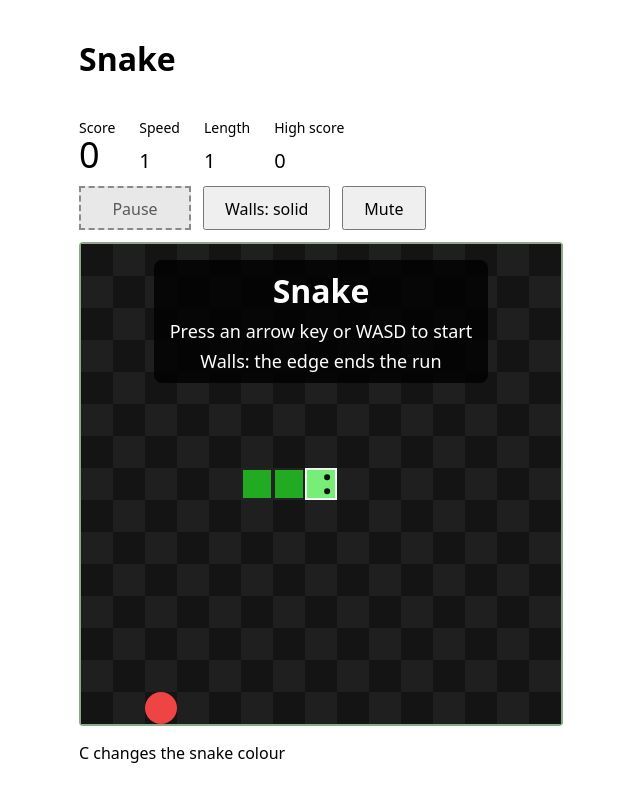
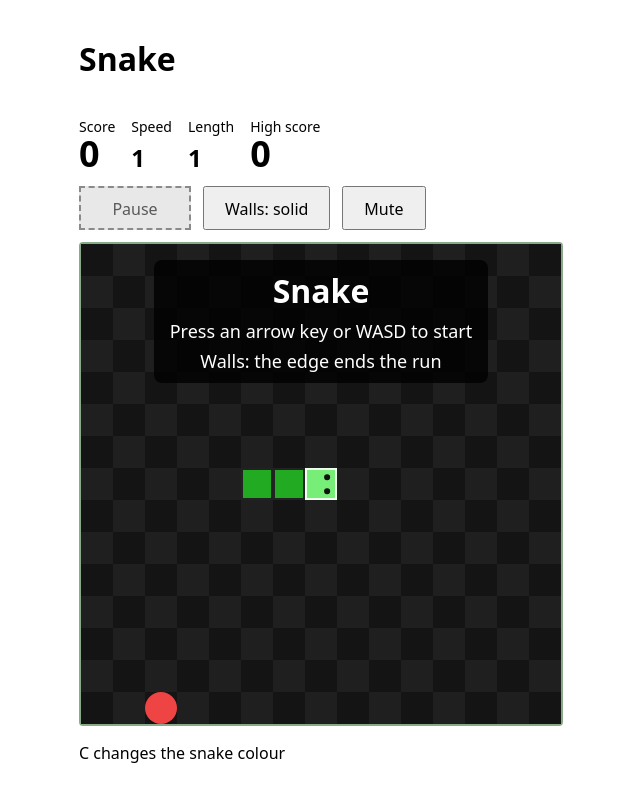
Before and after one commit to mariusachim/awesomeProject1, a React (Vite) app: page / in a window 1280 px wide. Shown: the top 802 px of the page, without its empty margins (319-959 px from the left). Built offline with nearby package versions, Linux system fonts and the light colour scheme.

Commit message:
feat(#247): give the stats row one weight

```diff
--- a/src/App.tsx
+++ b/src/App.tsx
@@ -352,6 +352,7 @@ export default function App() {
           label="High score"
           value={highScore}
           spoken={`High score: ${highScore}`}
+          big
         />
         {last !== null && (
           <Stat label="Last" value={last} spoken={`Last: ${last}`} />
--- a/src/index.css
+++ b/src/index.css
@@ -239,7 +239,7 @@ button:focus-visible {
   grid-template-rows: auto auto;
   justify-content: start;
   align-content: end;
-  gap: 0 24px;
+  gap: 0 16px;
   height: 4.5rem;
   margin-bottom: 12px;
   overflow: hidden;
@@ -270,7 +270,8 @@ button:focus-visible {
 }
 
 .stat-value {
-  font-size: 1.25rem;
+  font-size: 1.5rem;
+  font-weight: bold;
   font-variant-numeric: tabular-nums;
 }
 
```
